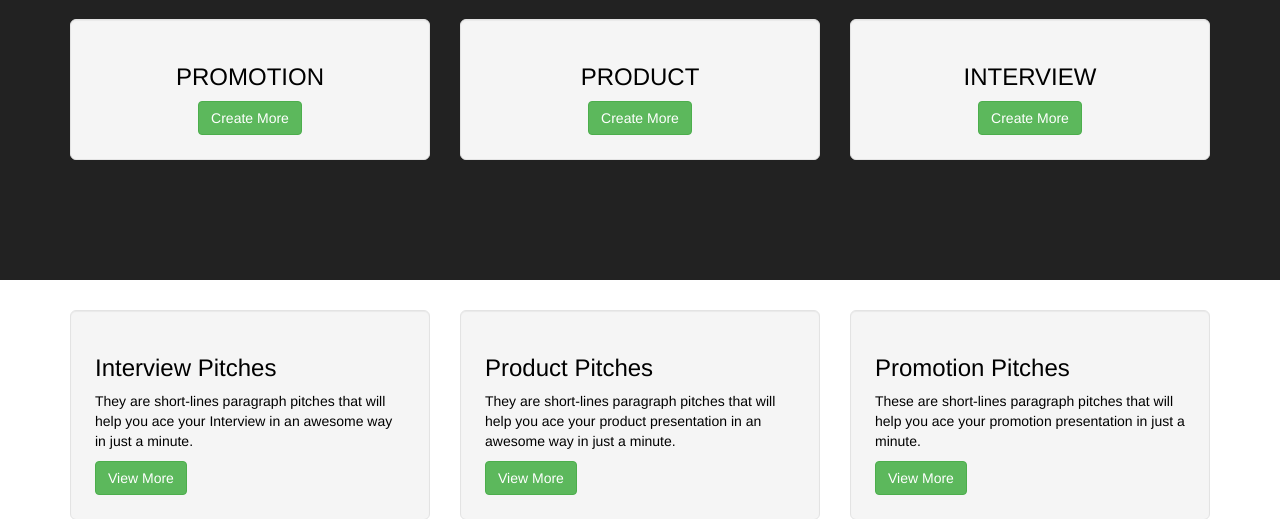
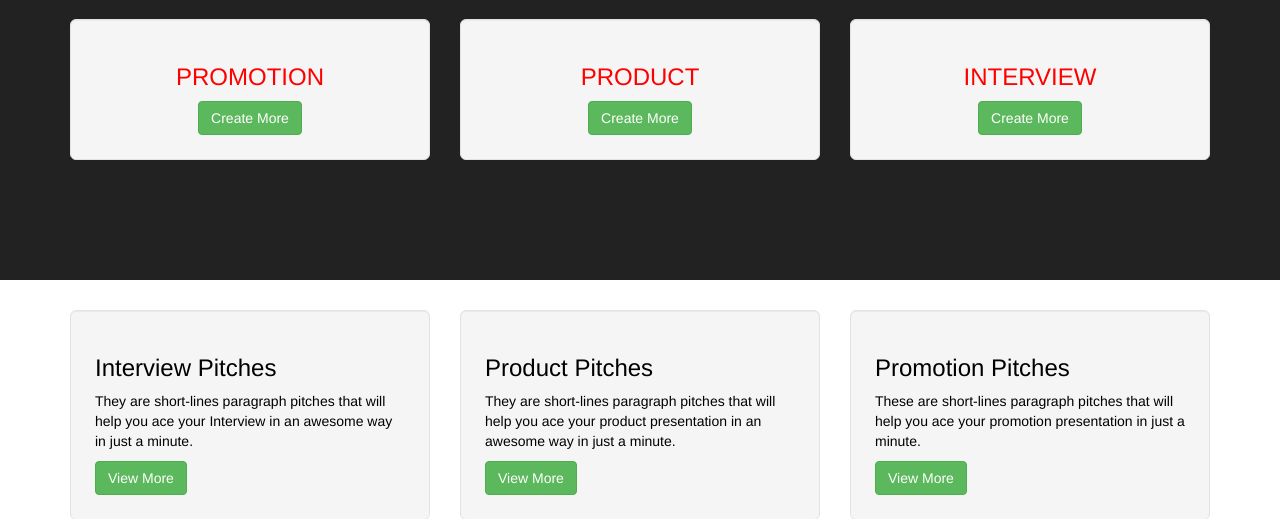
Before and after one commit to Teri11/PITCHES, a Flask app: page / in a window 1280 px wide. Shown: the part 592-1111 px from the top of the page. Run offline with Flask 2, Linux system fonts and the light colour scheme; data that the repository does not hold is empty; some libraries are stand-ins or nearby versions.

Commit message:
modified

```diff
--- a/app/templates/index.html
+++ b/app/templates/index.html
@@ -16,7 +16,7 @@
     <div class="row">
         <div class="col-md-4">
             <div class="well well-lg">
-                <h3 style="color:black">PROMOTION</h3>
+                <h3 style="color:red">PROMOTION</h3>
                 <ul style="color: black;" class="text-center">
                   {{macro.showPitch(promotion)}}
                   </ul>
@@ -25,7 +25,7 @@
         </div>
         <div class="col-md-4">
             <div class="well well-lg">
-                <h3 style="color:black">PRODUCT</h3>
+                <h3 style="color:red">PRODUCT</h3>
                 <ul style="color: black;" class="text-center">
                   {{macro.showPitch(product)}}
                   </ul>
@@ -34,7 +34,7 @@
         </div>
         <div class="col-md-4">
             <div class="well well-lg">
-                <h3 style="color:black">INTERVIEW</h3>
+                <h3 style="color:red">INTERVIEW</h3>
                 <ul style="color: black;"  class="text-center">
 
                   {{macro.showPitch(interview)}}
--- a/app/templates/macros.html
+++ b/app/templates/macros.html
@@ -4,8 +4,8 @@
   {% for pitch in piches %}
   <h3 class="title">{{pitch.title}}</h3>
   <p>{{pitch.post}}</p>
-  <p>Category: {{pitch.category}}</p>
-  <p> Posted by: <span class="user">{{pitch.user.username}}</span> on: <small class="text-muted mr-2">{{ pitch.time.strftime('%Y-%m-%d') }}</small></p>
+  <p style="color:rgb(12, 241, 12)"  >Category: {{pitch.category}}</p>
+  <p style="color:rgb(12, 241, 12)"> Posted by: <span class="user">{{pitch.user.username}}</span> on: <small class="text-muted mr-2">{{ pitch.time.strftime('%Y-%m-%d') }}</small></p>
   <div class="row actions">
     <div class="col-md-4 comment">
       <span>{{pitch.comment.count()}} <i class="fas fa-comment"></i> <a href="{{url_for('main.comment',pitch_id = pitch.id)}}">Add Comment</a></span>
```
